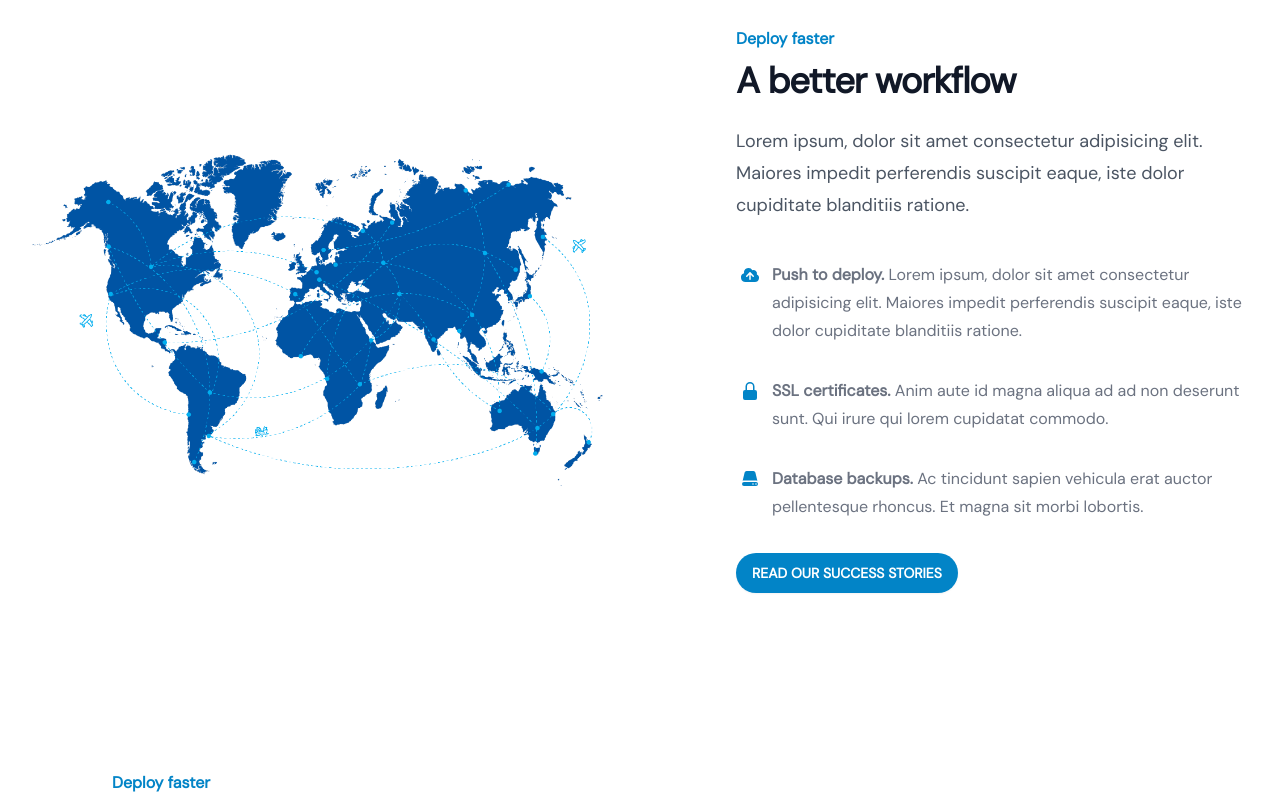
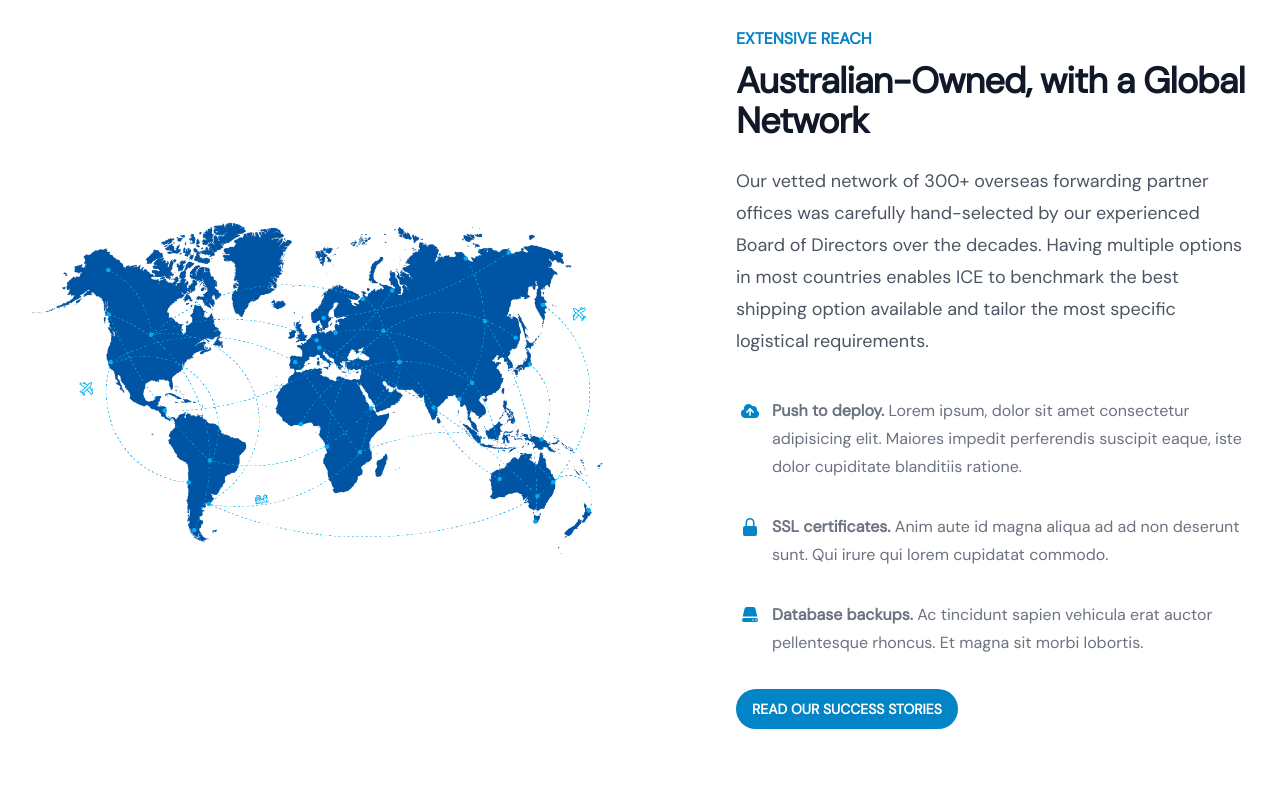
Before and after one commit to sdhwa92/mexim, a Next.js app: page / in a window 1280 px wide. Shown: the part 1780-2580 px from the top of the page. Built offline with nearby package versions, Linux system fonts and the light colour scheme.

Commit message:
add logo, update feature with screenshot to be dynamic

```diff
--- a/components/Feature/FeatureWithScreenshot.tsx
+++ b/components/Feature/FeatureWithScreenshot.tsx
@@ -1,40 +1,27 @@
-import {
-  CloudArrowUpIcon,
-  LockClosedIcon,
-  ServerIcon,
-} from "@heroicons/react/20/solid";
-import Image from "next/image";
-import screenshotImage from "@/public/img/Artboard-1-2.webp";
+import Image, { StaticImageData } from "next/image";
+
 import { RoundedButton } from "@/ui/Button";
 import { COLOR_THEME } from "@/constants";
 import { classNames } from "@/utils";
-
-const features = [
-  {
-    name: "Push to deploy.",
-    description:
-      "Lorem ipsum, dolor sit amet consectetur adipisicing elit. Maiores impedit perferendis suscipit eaque, iste dolor cupiditate blanditiis ratione.",
-    icon: CloudArrowUpIcon,
-  },
-  {
-    name: "SSL certificates.",
-    description:
-      "Anim aute id magna aliqua ad ad non deserunt sunt. Qui irure qui lorem cupidatat commodo.",
-    icon: LockClosedIcon,
-  },
-  {
-    name: "Database backups.",
-    description:
-      "Ac tincidunt sapien vehicula erat auctor pellentesque rhoncus. Et magna sit morbi lobortis.",
-    icon: ServerIcon,
-  },
-];
+import { IFeature } from "@/interfaces";
 
 interface Props {
   imageSide?: "left" | "right";
+  sectionName: string;
+  mainHead: string;
+  subHead?: string;
+  features: IFeature[];
+  screenshotImage: StaticImageData;
 }
 
-export default function FeatureWithScreenshot({ imageSide = "left" }: Props) {
+export default function FeatureWithScreenshot({
+  imageSide = "left",
+  sectionName,
+  mainHead,
+  subHead,
+  features,
+  screenshotImage,
+}: Props) {
   return (
     <div className="overflow-hidden bg-white">
       <div className="mx-auto max-w-7xl px-6 lg:px-8">
@@ -42,19 +29,17 @@ export default function FeatureWithScreenshot({ imageSide = "left" }: Props) {
           <div className="lg:ml-auto lg:pl-4 lg:pt-4">
             <div className="lg:max-w-lg">
               <h2
-                className={`text-base font-semibold leading-7 ${COLOR_THEME.text.primary}`}
+                className={`text-base uppercase font-semibold leading-7 ${COLOR_THEME.text.primary}`}
               >
-                Deploy faster
+                {sectionName}
               </h2>
               <p
                 className={`mt-2 text-3xl font-bold tracking-tight ${COLOR_THEME.context.h1} sm:text-4xl`}
               >
-                A better workflow
+                {mainHead}
               </p>
               <p className={`mt-6 text-lg leading-8 ${COLOR_THEME.context.h3}`}>
-                Lorem ipsum, dolor sit amet consectetur adipisicing elit.
-                Maiores impedit perferendis suscipit eaque, iste dolor
-                cupiditate blanditiis ratione.
+                {subHead}
               </p>
               <dl
                 className={`mt-10 max-w-xl space-y-8 text-base leading-7 ${COLOR_THEME.context.p} lg:max-w-none`}
@@ -97,8 +82,8 @@ export default function FeatureWithScreenshot({ imageSide = "left" }: Props) {
           >
             <Image
               src={screenshotImage}
-              width={2432}
-              height={1442}
+              width={1200}
+              height={1800}
               className="inset-0 h-full w-full object-contain"
               alt=""
             />
--- a/components/Navbar/SimpleNavbar.tsx
+++ b/components/Navbar/SimpleNavbar.tsx
@@ -4,8 +4,14 @@ import { Bars3Icon, XMarkIcon } from "@heroicons/react/24/outline";
 import { RoundedButton } from "@/ui/Button";
 import { COLOR_THEME } from "@/constants";
 import { classNames, isActivePage } from "@/utils";
+import Image, { StaticImageData } from "next/image";
 
 interface Props {
+  brand: {
+    logoImage: StaticImageData;
+    link?: string;
+    alt: string;
+  };
   menuItems: {
     name: string;
     link: string;
@@ -13,7 +19,7 @@ interface Props {
   }[];
 }
 
-export default function SimpleNavbar({ menuItems }: Props) {
+export default function SimpleNavbar({ menuItems, brand }: Props) {
   const { pathname } = useRouter();
 
   return (
@@ -50,15 +56,12 @@ export default function SimpleNavbar({ menuItems }: Props) {
                     </Disclosure.Button>
                   </div>
                   <div className="flex flex-shrink-0 items-center">
-                    <img
-                      className="block h-8 w-auto lg:hidden"
-                      src="https://tailwindui.com/img/logos/mark.svg?color=indigo&shade=600"
-                      alt="Your Company"
-                    />
-                    <img
-                      className="hidden h-8 w-auto lg:block"
-                      src="https://tailwindui.com/img/logos/mark.svg?color=indigo&shade=600"
-                      alt="Your Company"
+                    <Image
+                      width={200}
+                      height={200}
+                      src={brand.logoImage}
+                      alt={brand.alt}
+                      className="w-auto max-h-36"
                     />
                   </div>
                   <div className="hidden md:ml-6 md:flex md:space-x-8">
--- a/interfaces/IFeature.ts
+++ b/interfaces/IFeature.ts
@@ -1,6 +1,6 @@
 export default interface IFeature {
   name: string;
   description: string;
-  link: string;
-  icon: unknown;
+  link?: string;
+  icon: any;
 }
--- a/layouts/DefaultLayout.tsx
+++ b/layouts/DefaultLayout.tsx
@@ -4,6 +4,7 @@ import { DM_Sans } from "next/font/google";
 import { SimpleNavbar } from "@/components/Navbar";
 import { SimpleCenteredFooter } from "@/components/Footer";
 import { classNames } from "@/utils";
+import logo from "@/public/img/logo.png";
 
 const dmSans = DM_Sans({
   weight: ["400"],
@@ -23,6 +24,10 @@ export default function DefaultLayout({ children, home }: Props) {
         <link rel="icon" href="/favicon.ico" />
       </Head>
       <SimpleNavbar
+        brand={{
+          logoImage: logo,
+          alt: "Mexim logo",
+        }}
         menuItems={[
           {
             name: "Home",
--- a/pages/index.tsx
+++ b/pages/index.tsx
@@ -3,6 +3,9 @@ import {
   LifebuoyIcon,
   UserIcon,
   PaperAirplaneIcon,
+  CloudArrowUpIcon,
+  LockClosedIcon,
+  ServerIcon,
 } from "@heroicons/react/20/solid";
 import { DefaultLayout } from "@/layouts";
 import {
@@ -13,8 +16,10 @@ import { HeroWithAngledImage } from "@/components/Hero";
 import { SimpleNewsletter } from "@/components/Newsletter";
 import { IFeature } from "@/interfaces";
 import FeatureWithScreenshotPanel from "@/components/Feature/FeatureWithScreenshotPanel";
+import extensiveReachImage from "@/public/img/Artboard-1-2.webp";
+import approachableAndAccessibleImage from "@/public/img/pexels-fauxels-3184338.jpg";
 
-const features: IFeature[] = [
+const whyChooseUsfeatures: IFeature[] = [
   {
     name: "Air Freight",
     description:
@@ -38,6 +43,48 @@ const features: IFeature[] = [
   },
 ];
 
+const extensiveReachFeatures = [
+  {
+    name: "Push to deploy.",
+    description:
+      "Lorem ipsum, dolor sit amet consectetur adipisicing elit. Maiores impedit perferendis suscipit eaque, iste dolor cupiditate blanditiis ratione.",
+    icon: CloudArrowUpIcon,
+  },
+  {
+    name: "SSL certificates.",
+    description:
+      "Anim aute id magna aliqua ad ad non deserunt sunt. Qui irure qui lorem cupidatat commodo.",
+    icon: LockClosedIcon,
+  },
+  {
+    name: "Database backups.",
+    description:
+      "Ac tincidunt sapien vehicula erat auctor pellentesque rhoncus. Et magna sit morbi lobortis.",
+    icon: ServerIcon,
+  },
+];
+
+const approachableAndAccessibleFeatures = [
+  {
+    name: "Push to deploy.",
+    description:
+      "Lorem ipsum, dolor sit amet consectetur adipisicing elit. Maiores impedit perferendis suscipit eaque, iste dolor cupiditate blanditiis ratione.",
+    icon: CloudArrowUpIcon,
+  },
+  {
+    name: "SSL certificates.",
+    description:
+      "Anim aute id magna aliqua ad ad non deserunt sunt. Qui irure qui lorem cupidatat commodo.",
+    icon: LockClosedIcon,
+  },
+  {
+    name: "Database backups.",
+    description:
+      "Ac tincidunt sapien vehicula erat auctor pellentesque rhoncus. Et magna sit morbi lobortis.",
+    icon: ServerIcon,
+  },
+];
+
 export default function Home() {
   return (
     <DefaultLayout home>
@@ -48,13 +95,26 @@ export default function Home() {
       <div>
         <HeroWithAngledImage />
 
-        <SimpleFeatureWithColumns features={features} />
+        <SimpleFeatureWithColumns features={whyChooseUsfeatures} />
 
         <div className="py-12 sm:py-16">
-          <FeatureWithScreenshot />
+          <FeatureWithScreenshot
+            screenshotImage={extensiveReachImage}
+            sectionName="Extensive Reach"
+            mainHead="Australian-Owned, with a Global Network"
+            subHead="Our vetted network of 300+ overseas forwarding partner offices was carefully hand-selected by our experienced Board of Directors over the decades. Having multiple options in most countries enables ICE to benchmark the best shipping option available and tailor the most specific logistical requirements."
+            features={extensiveReachFeatures}
+          />
         </div>
         <div className="py-12 sm:py-16">
-          <FeatureWithScreenshot imageSide="right" />
+          <FeatureWithScreenshot
+            screenshotImage={approachableAndAccessibleImage}
+            imageSide="right"
+            sectionName="Approachable & Accessible"
+            mainHead="Fast & Easy Communication"
+            subHead="We understand that your time is valuable. At ICE, you can reach who is managing your shipment directly, without the challenge of going through multiple parties to discuss your business requirements. Our Board of Directors is heavily involved in the business operations and remains open and available to talk to you directly."
+            features={approachableAndAccessibleFeatures}
+          />
         </div>
 
         <FeatureWithScreenshotPanel />
```
Also changed, not shown: components/Feature/SimpleFeatureWithColumns.tsx (+1 -7 lines), public/img/logo.png (added), public/img/pexels-fauxels-3184338.jpg (added).
